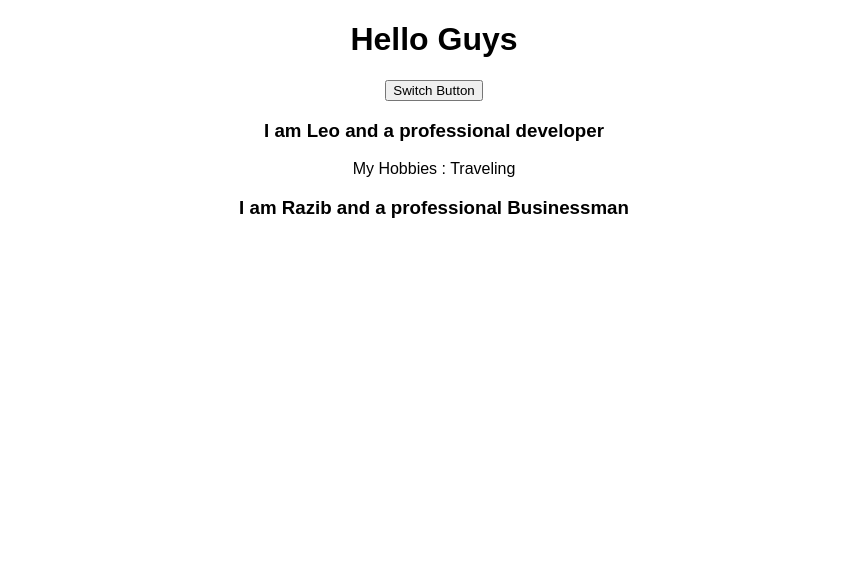
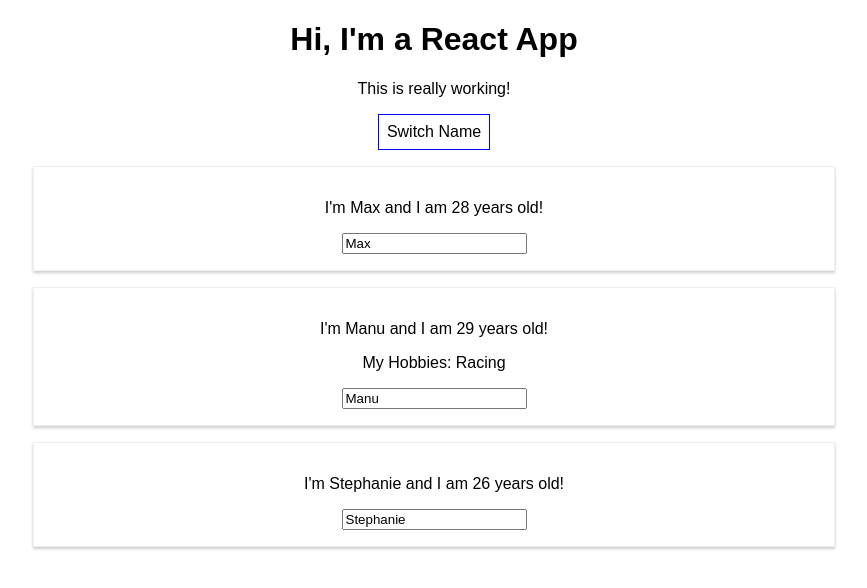
Before and after one commit to Mezba132/BasicReactJs, a React (Create React App) app: page / in a window 1280 px wide. Shown: the top 588 px of the page, without its empty margins (206-1073 px from the left). Built offline with nearby package versions, Linux system fonts and the light colour scheme.

Commit message:
Add two way binding, styling

```diff
--- a/src/App.js
+++ b/src/App.js
@@ -1,36 +1,70 @@
-import React, { useState } from 'react';
+import React, { Component } from 'react';
 import './App.css';
 import Person from './Person/person';
 
-const app = props => {
+class App extends Component {
+  state = {
+    persons: [
+      { name: 'Max', age: 28 },
+      { name: 'Manu', age: 29 },
+      { name: 'Stephanie', age: 26 }
+    ],
+    otherState: 'some other value'
+  }
 
-  const [personState, setPersonState] = useState({
-    person : [
-      {name:"Leo",profession:"developer"},
-      {name:"Razib",profession:"Businessman"}
+  switchNameHandler = (newName) => {
+    // console.log('Was clicked!');
+    // DON'T DO THIS: this.state.persons[0].name = 'Maximilian';
+    this.setState( {
+      persons: [
+        { name: newName, age: 28 },
+        { name: 'Manu', age: 29 },
+        { name: 'Stephanie', age: 27 }
       ]
-  })
+    } )
+  }
 
-  const [otherState, setOtherState] = useState("if you don't know,Now you know")
+  nameChangedHandler = (event) => {
+    this.setState( {
+      persons: [
+        { name: 'Max', age: 28 },
+        { name: event.target.value, age: 29 },
+        { name: 'Stephanie', age: 26 }
+      ]
+    } )
+  }
 
-  const switchPersonHandler = () => {
-    setPersonState ({
-      person : [
-        {name:"Razib",profession:"developer"},
-        {name:"Leo",profession:"Businessman"}
-      ]
-    })
+  render () {
+    const style = {
+      backgroundColor: 'white',
+      font: 'inherit',
+      border: '1px solid blue',
+      padding: '8px',
+      cursor: 'pointer'
     };
 
     return (
       <div className="App">
-      <h1>Hello Guys</h1>
-      <button onClick={switchPersonHandler}>Switch Button</button>
-      <Person name={personState.person[0].name} profession={personState.person[0].profession}>My Hobbies : Traveling</Person>
-      <Person name={personState.person[1].name} profession={personState.person[1].profession}/>
+        <h1>Hi, I'm a React App</h1>
+        <p>This is really working!</p>
+        <button
+          style={style}
+          onClick={() => this.switchNameHandler('Maximilian!!')}>Switch Name</button>
+        <Person
+          name={this.state.persons[0].name}
+          age={this.state.persons[0].age} />
+        <Person
+          name={this.state.persons[1].name}
+          age={this.state.persons[1].age}
+          click={this.switchNameHandler.bind(this, 'Max!')}
+          changed={this.nameChangedHandler} >My Hobbies: Racing</Person>
+        <Person
+          name={this.state.persons[2].name}
+          age={this.state.persons[2].age} />
       </div>
     );
-
+    // return React.createElement('div', {className: 'App'}, React.createElement('h1', null, 'Does this work now?'));
+  }
 }
 
-export default app;
+export default App;
--- /dev/null
+++ b/src/Person/person.css
@@ -0,0 +1,8 @@
+.Person {
+    width: 60%;
+    margin: 16px auto;
+    border: 1px solid #eee;
+    box-shadow: 0 2px 3px #ccc;
+    padding: 16px;
+    text-align: center;
+}
--- a/src/Person/person.js
+++ b/src/Person/person.js
@@ -1,10 +1,15 @@
-import React from 'react'
+import React from 'react';
 
-const person = (props) => {
-    return <div>
-        <h3>I am {props.name} and a professional {props.profession}</h3>
-        <p>{props.children}</p>
-    </div>
-}
+import './person.css';
+
+const person = ( props ) => {
+    return (
+        <div className="Person">
+            <p onClick={props.click}>I'm {props.name} and I am {props.age} years old!</p>
+            <p>{props.children}</p>
+            <input type="text" onChange={props.changed} value={props.name} />
+        </div>
+    )
+};
 
 export default person;
```
Lines whose indentation alone changed are shown as unchanged.
